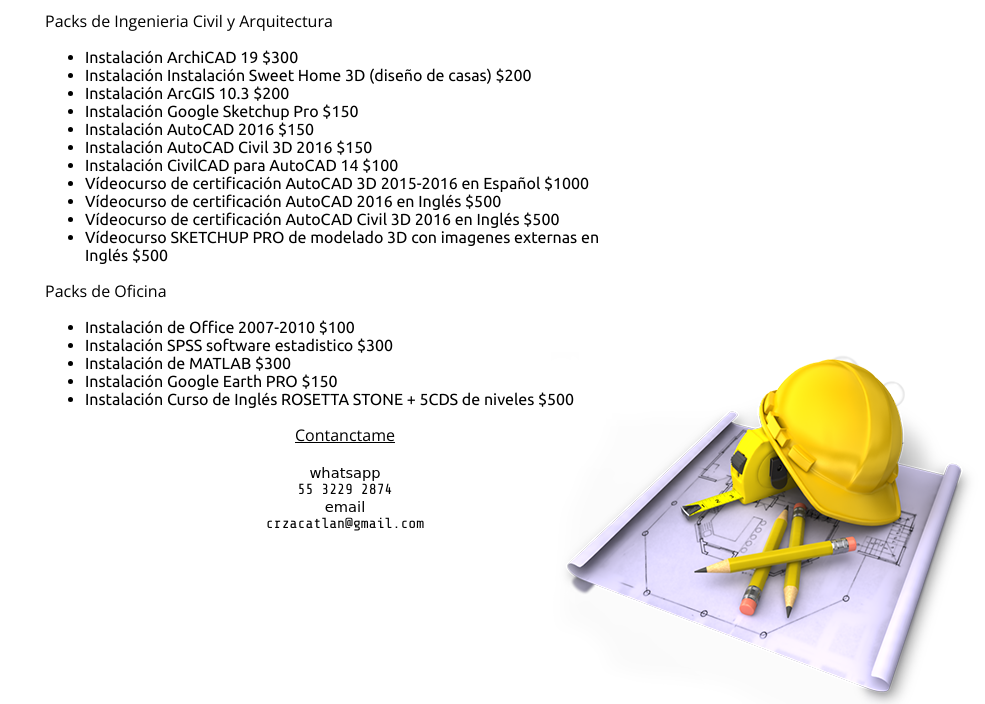
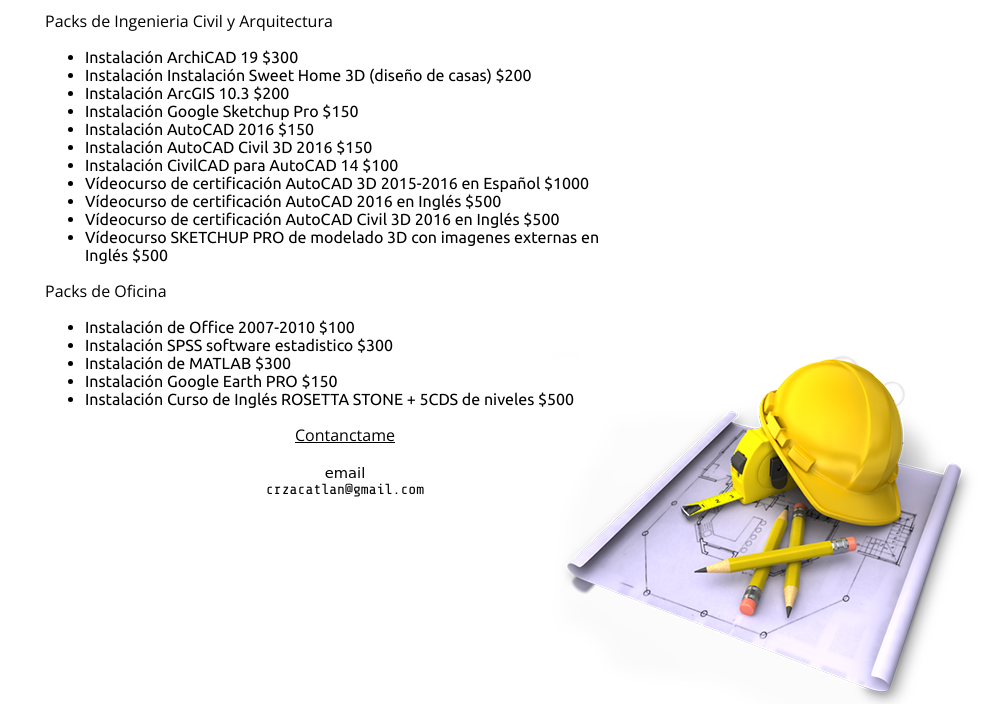
Before and after one commit to czacatlan/czacatlan.github.io, a plain HTML site: page index.html in a window 1280 px wide. Shown: the part 96-800 px from the top of the page, without its empty margins (295-1280 px from the left). Drawn offline with nearby package versions, Linux system fonts and the light colour scheme; a web font is replaced by a local one.

Commit message:
Update index.html

```diff
--- a/index.html
+++ b/index.html
@@ -44,7 +44,6 @@
 
 			<div class="foot-block">
 				<div class="desc-block-1">Contanctame</div><br>
-				<div class="foot-w">whatsapp</div><div class="foot-cel">55 3229 2874</div>
 				<div class="foot-w">email</div><div class="foot-cel">crzacatlan@gmail.com</div>
 			</div>
 
```
